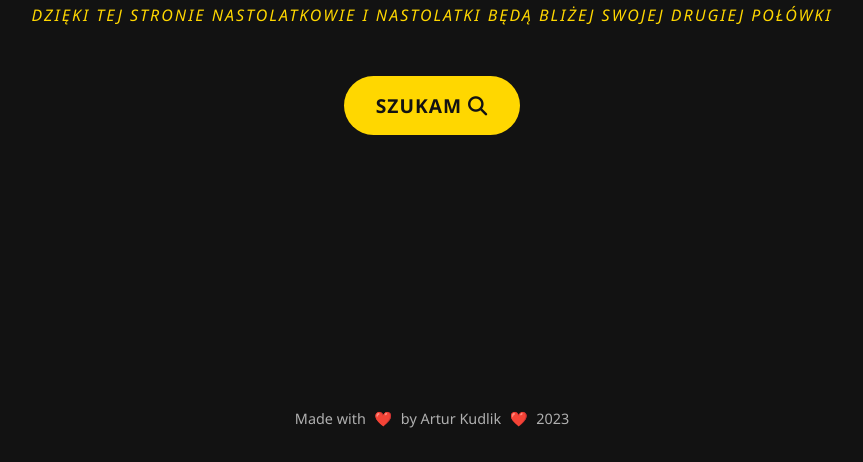
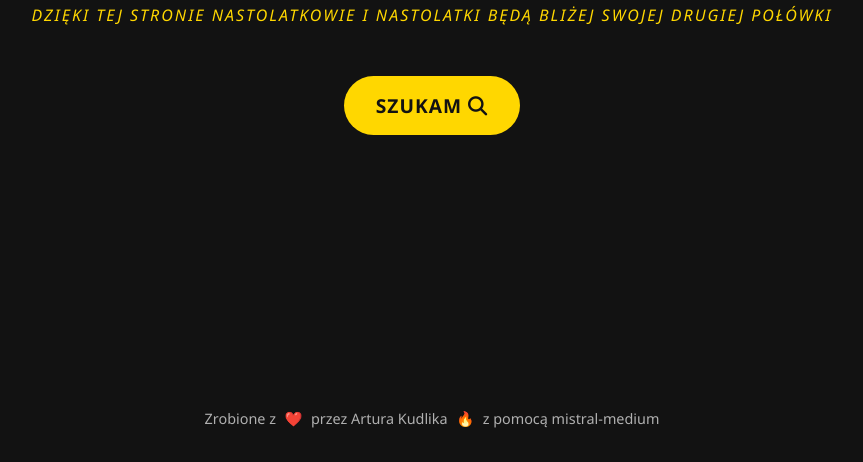
Before and after one commit to kumatygoscyt284/Randki, a plain HTML site: page index.html in a window 1280 px wide. Shown: the part 338-800 px from the top of the page, without its empty margins (208-1071 px from the left). Drawn offline with Linux system fonts and the light colour scheme.

Commit message:
male poprawki index.html

```diff
--- a/index.html
+++ b/index.html
@@ -899,7 +899,7 @@
 
     <!-- Footer -->
     <div class="footer">
-        <p>Made with <span class="footer-heart">❤️</span> by Artur Kudlik <span class="footer-heart">❤️</span> 2023</p>
+        <p>Zrobione z <span class="footer-heart">❤️</span> przez Artura Kudlika <span class="footer-heart">🔥</span> z pomocą mistral-medium</p>
     </div>
 
     <script>
```
